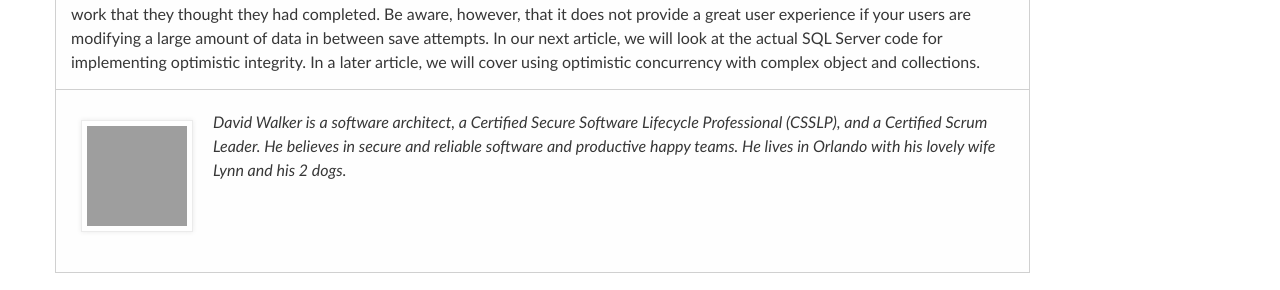
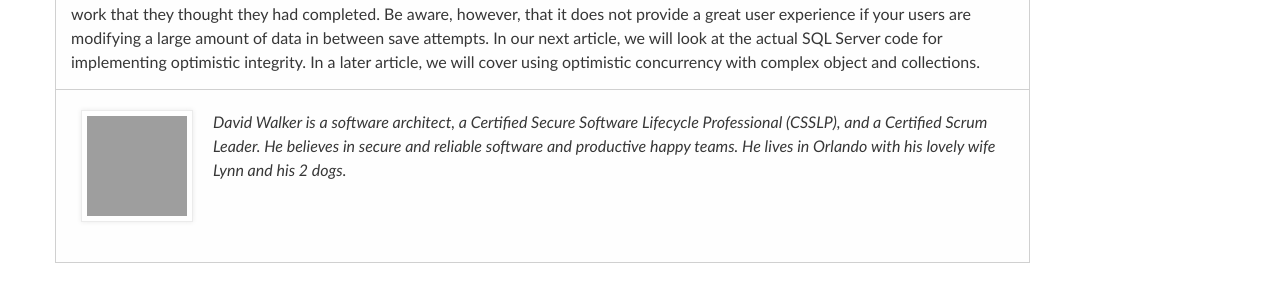
Before and after one commit to Grax32/Grax32.github.io, a Jekyll site: the page built from articles/sql-server-timestamps-part-1.md, in a window 1280 px wide. Shown: the part 2024-2314 px from the top of the page. Built offline with Jekyll 4.4.1, drawn with Linux system fonts in a browser that asks for light colours; grey boxes are pictures that could not be loaded.

Commit message:
author refinement

```diff
--- a/stylesheets/stylesheet.css
+++ b/stylesheets/stylesheet.css
@@ -480,5 +480,8 @@ footer table {
 footer td {
 	vertical-align: top;
 	border: 0 none;
+}
+
+footer td:nth-child(2) {
 	padding-top: 20px;
 }
```
